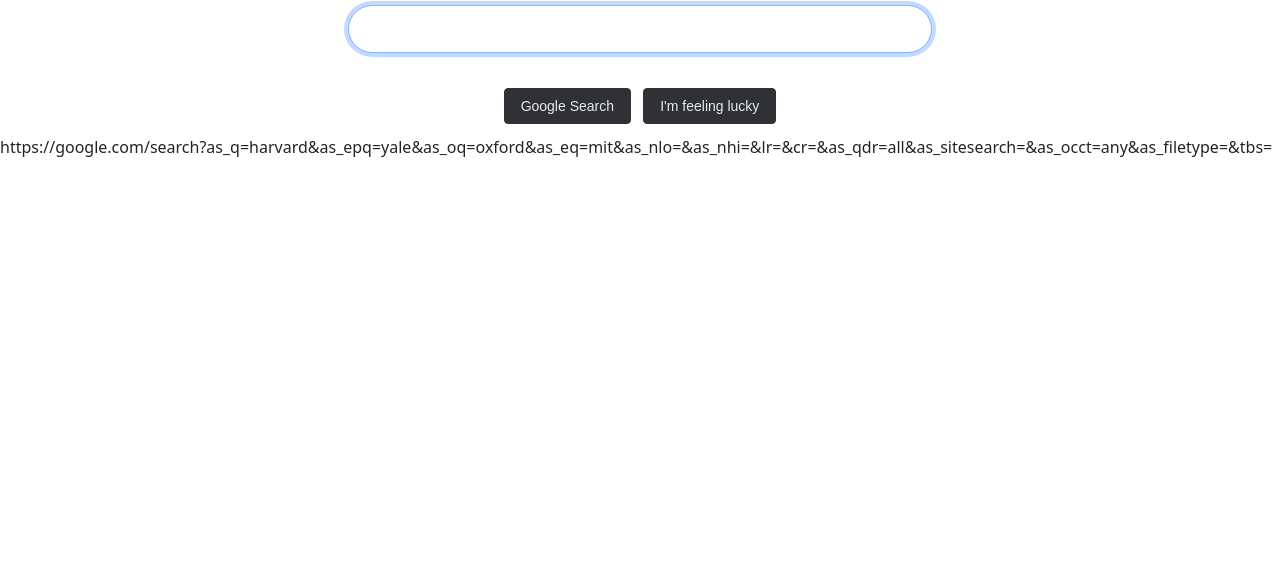
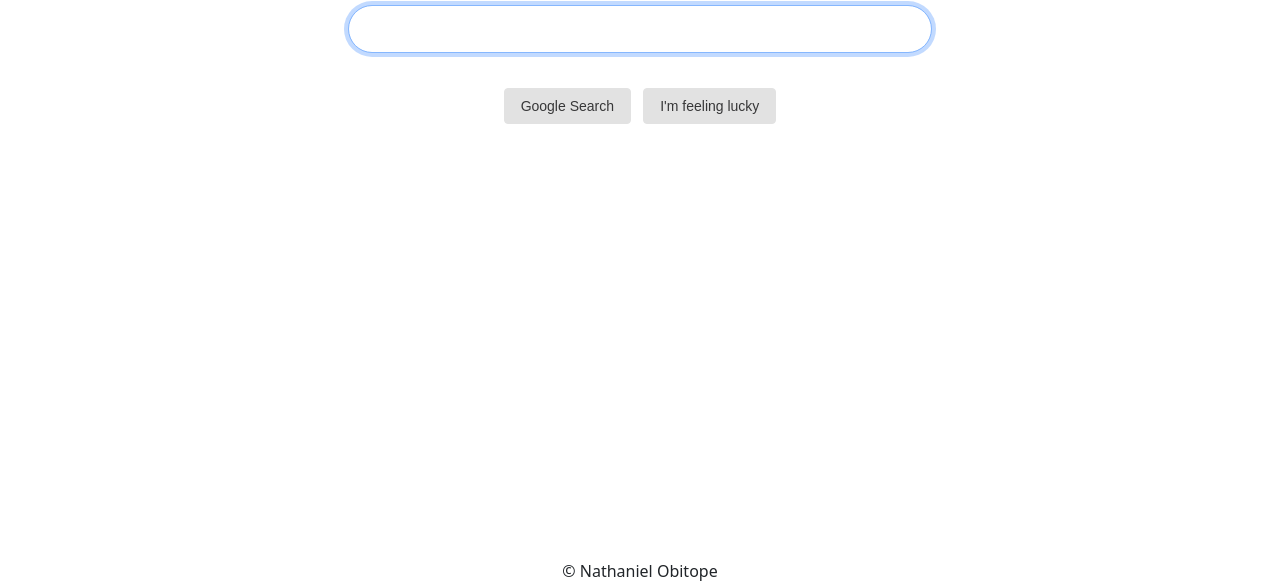
Before and after one commit to Obitope-Eniola-Nathaniel/google, a plain HTML site: page search/index.html in a window 1280 px wide. Shown: the part 217-800 px from the top of the page. Drawn offline with nearby package versions, Linux system fonts and the light colour scheme.

Commit message:
copy-right

```diff
--- a/search/index.html
+++ b/search/index.html
@@ -42,8 +42,12 @@
             </form>
         </div>
 
+        <div class="copy-right-flexs">
+            <div class="copy-right">&copy; Nathaniel Obitope</div>
+        </div>
+
     </body>
 </html>
 
 
-https://google.com/search?as_q=harvard&as_epq=yale&as_oq=oxford&as_eq=mit&as_nlo=&as_nhi=&lr=&cr=&as_qdr=all&as_sitesearch=&as_occt=any&as_filetype=&tbs=
+<!-- https://google.com/search?as_q=harvard&as_epq=yale&as_oq=oxford&as_eq=mit&as_nlo=&as_nhi=&lr=&cr=&as_qdr=all&as_sitesearch=&as_occt=any&as_filetype=&tbs= -->
--- a/search/style.css
+++ b/search/style.css
@@ -21,10 +21,10 @@
 
 
 .btn-google {
-    background-color: #303134;
-    border: 1px solid #303134;
+    background-color: #e2e2e2;
+    border: 1px solid #e2e2e2;
     border-radius: 4px;
-    color: #e8eaed;
+    color: #373738;
     font-family: arial, sans-serif;
     font-size: 14px;
     margin: 11px 4px;
@@ -89,3 +89,16 @@
     width: 590px;
     margin-top: 30px;
 }
+
+
+.copy-right-flex {
+    display: flex;
+    align-items: flex-end;
+}
+
+.copy-right {
+    text-align: center;
+    position: fixed;
+    bottom: 0;
+    width: 100%;
+}
```
